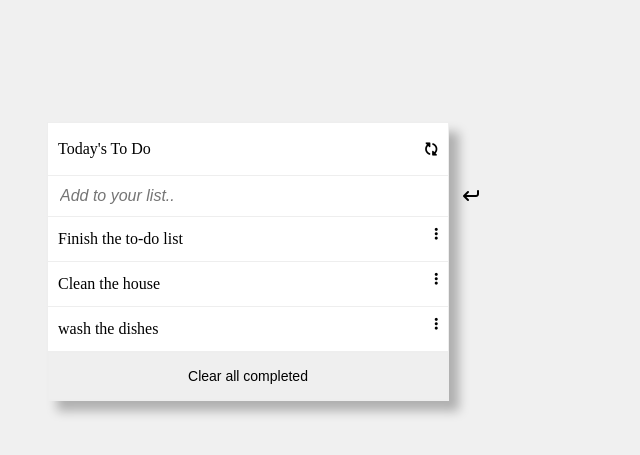
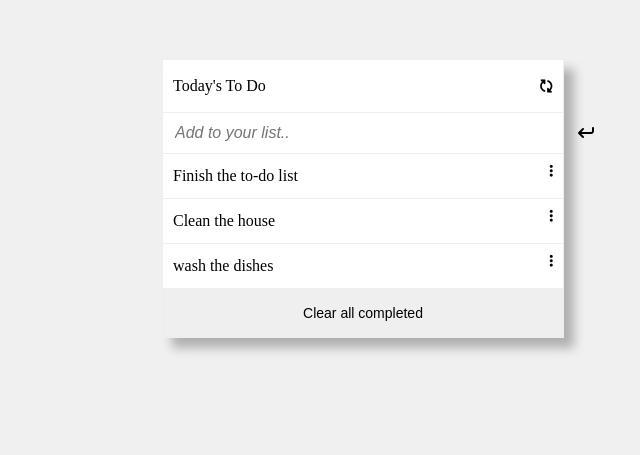
Before and after one commit to mertkantaroglu/To-Do-List-with-Webpack, a website built with webpack: page src/index.html in a window 1280 px wide. Shown: the part 131-586 px from the top of the page, without its empty margins (277-917 px from the left). Built offline with nearby package versions, Linux system fonts and the light colour scheme.

Commit message:
fix styling problem

```diff
--- a/src/style.css
+++ b/src/style.css
@@ -4,7 +4,7 @@ body {
 }
 
 .main-container {
-  margin: 20% 25%;
+  margin: 15% auto;
   width: 25rem;
   display: flex;
   flex-direction: column;
```
